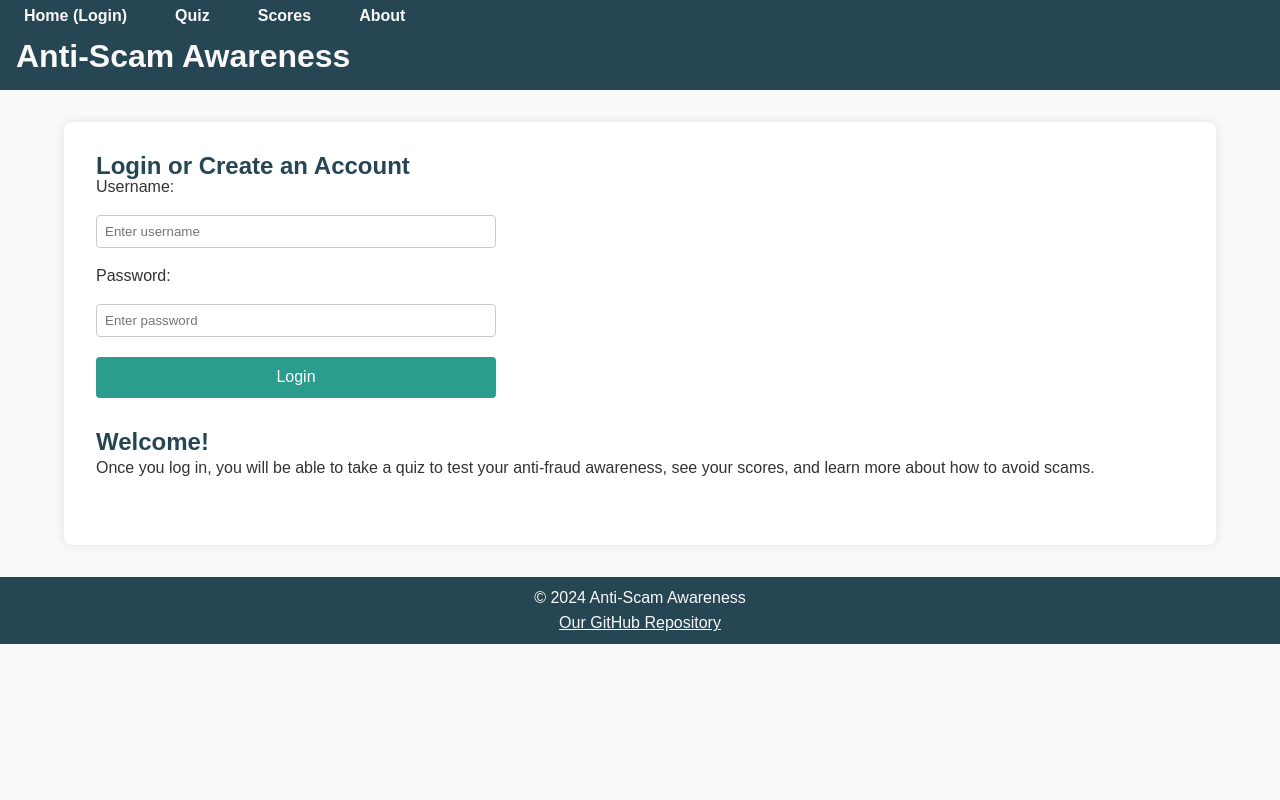
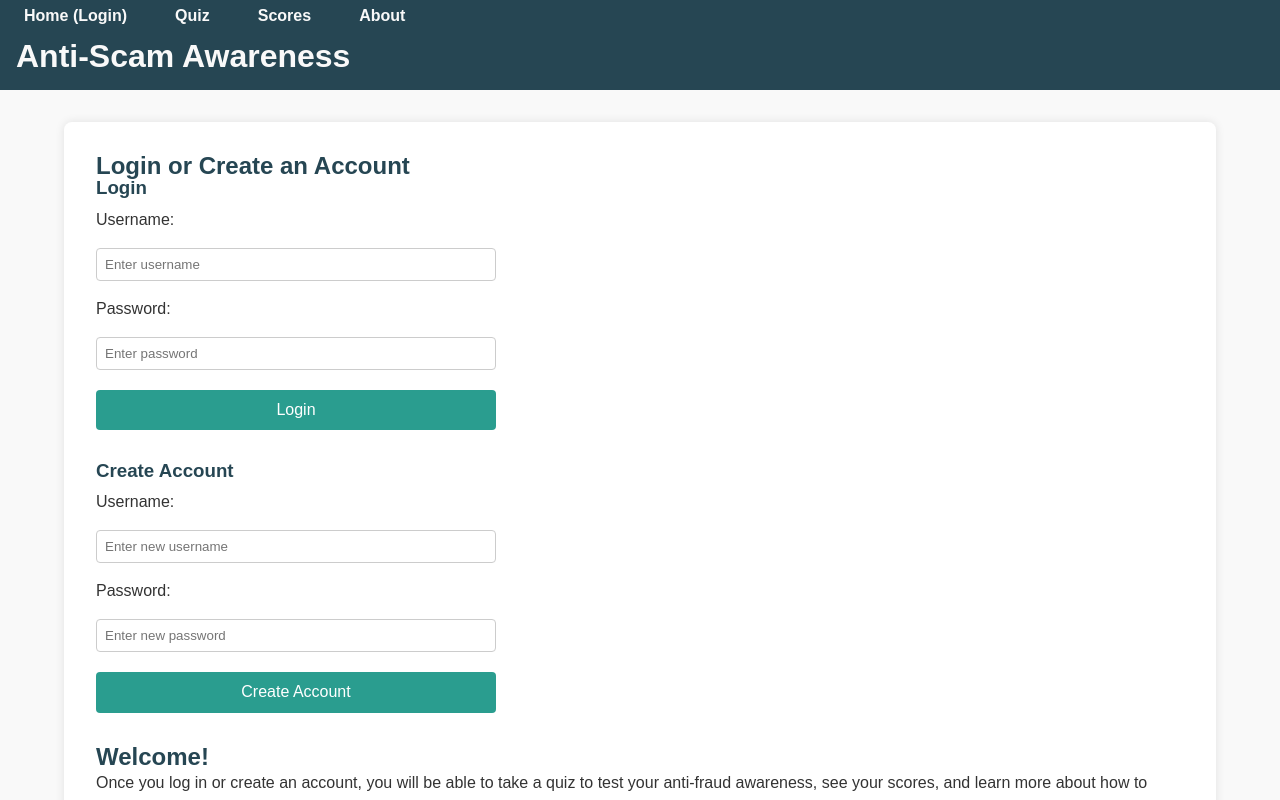
Before and after one commit to StevenChengCCC/CS260, a React (Vite) app in the folder Anti-Scam/: page / in a window 1280 px wide. Shown: the top 800 px of the page. Built offline with nearby package versions, Linux system fonts and the light colour scheme.

Commit message:
add create account function in login page

```diff
--- a/Anti-Scam/src/pages/Login.jsx
+++ b/Anti-Scam/src/pages/Login.jsx
@@ -6,12 +6,21 @@ import '../app.css'
 function Login({ username, password, setUsername, setPassword }) {
   const [localUsername, setLocalUsername] = useState('')
   const [localPassword, setLocalPassword] = useState('')
+  const [createUserUsername, setCreateUserUsername] = useState('')
+  const [createUserPassword, setCreateUserPassword] = useState('')
   const [redirect, setRedirect] = useState(false)
 
   const handleLogin = (e) => {
     e.preventDefault()
     setUsername(localUsername)
     setPassword(localPassword)
+    setRedirect(true)
+  }
+
+  const handleCreateAccount = (e) => {
+    e.preventDefault()
+    setUsername(createUserUsername)
+    setPassword(createUserPassword)
     setRedirect(true)
   }
 
@@ -22,7 +31,10 @@ function Login({ username, password, setUsername, setPassword }) {
   return (
     <section>
       <h2>Login or Create an Account</h2>
+
+      <div>
         <form onSubmit={handleLogin}>
+          <h3>Login</h3>
           <label htmlFor="username">Username:</label>
           <input
             type="text"
@@ -44,9 +56,33 @@ function Login({ username, password, setUsername, setPassword }) {
           <button type="submit">Login</button>
         </form>
 
+        <form onSubmit={handleCreateAccount}>
+          <h3>Create Account</h3>
+          <label htmlFor="new-username">Username:</label>
+          <input
+            type="text"
+            id="new-username"
+            value={createUserUsername}
+            onChange={(e) => setCreateUserUsername(e.target.value)}
+            placeholder="Enter new username"
+          />
+
+          <label htmlFor="new-password">Password:</label>
+          <input
+            type="password"
+            id="new-password"
+            value={createUserPassword}
+            onChange={(e) => setCreateUserPassword(e.target.value)}
+            placeholder="Enter new password"
+          />
+
+          <button type="submit">Create Account</button>
+        </form>
+      </div>
+
       <section id="welcome-section">
         <h2>Welcome!</h2>
-        <p>Once you log in, you will be able to take a quiz to test your anti-fraud awareness, see your scores, and learn more about how to avoid scams.</p>
+        <p>Once you log in or create an account, you will be able to take a quiz to test your anti-fraud awareness, see your scores, and learn more about how to avoid scams.</p>
       </section>
     </section>
   )
```
Lines whose indentation alone changed are shown as unchanged.
